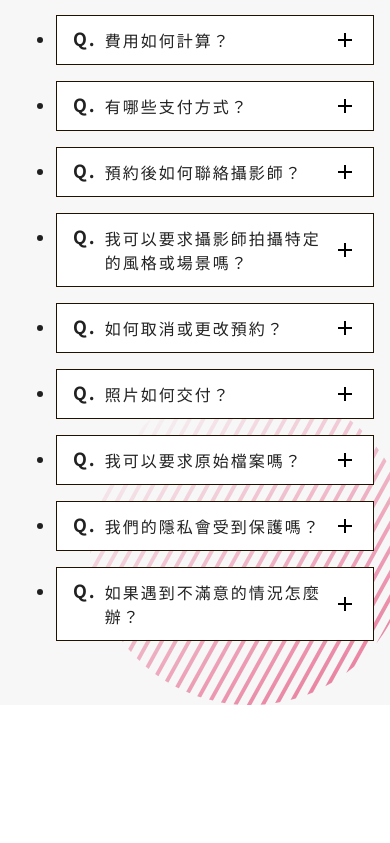
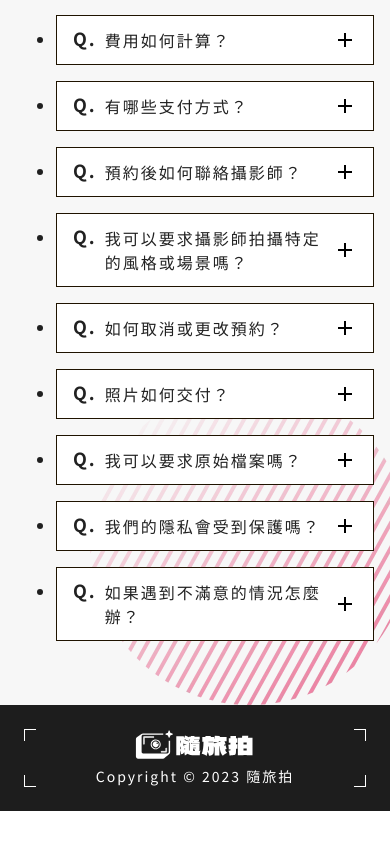
Before and after one commit to dogwantfly/photograph-booking, a Next.js app: page / in a window 390 px wide. Shown: the part 1241-2084 px from the top of the page. After the commit the page ends 2052 px from the top, so only its background shows below. Built offline with nearby package versions, Linux system fonts and the light colour scheme.

Commit message:
refactor: 💡 調整 footer Image 斷點，統一使用 MUI 斷點

```diff
--- a/app/components/Footer.js
+++ b/app/components/Footer.js
@@ -1,16 +1,45 @@
+'use client';
+
 import Image from 'next/image';
-import Box from '@mui/material/Box';
-import Typography from '@mui/material/Typography';
-import Container from '@mui/material/Container';
+import {
+  Box,
+  Typography,
+  Container,
+  useMediaQuery,
+  useTheme,
+} from '@mui/material';
 
 export default function Footer() {
+  const theme = useTheme();
+  const matchesMd = useMediaQuery(theme.breakpoints.up('md'));
+
+  const getImgWidth = () => {
+    if (matchesMd) {
+      return 240;
+    } else {
+      return 120;
+    }
+  };
+  const getImgHeight = () => {
+    if (matchesMd) {
+      return 64;
+    } else {
+      return 32;
+    }
+  };
+
   return (
+    <Box
+      sx={(theme) => ({
+        backgroundColor: theme.palette.grey[900],
+        py: { xs: 3, md: 6 },
+      })}
+    >
       <Container
         sx={{
           position: 'relative',
           color: 'white',
           textAlign: 'center',
-        my: { xs: 3, md: 6 },
         }}
         component="footer"
       >
@@ -92,9 +121,8 @@
           <Image
             alt="隨旅拍"
             src="/logo_light.svg"
-          width={240}
-          height={64}
-          sizes="(min-width: 768px) 240px 64px, 120px 32px"
+            width={getImgWidth()}
+            height={getImgHeight()}
             style={{ maxWidth: '100%' }}
           />
         </Box>
@@ -107,5 +135,6 @@
           Copyright © 2023 隨旅拍
         </Typography>
       </Container>
+    </Box>
   );
 }
```
Lines whose indentation alone changed are shown as unchanged.
